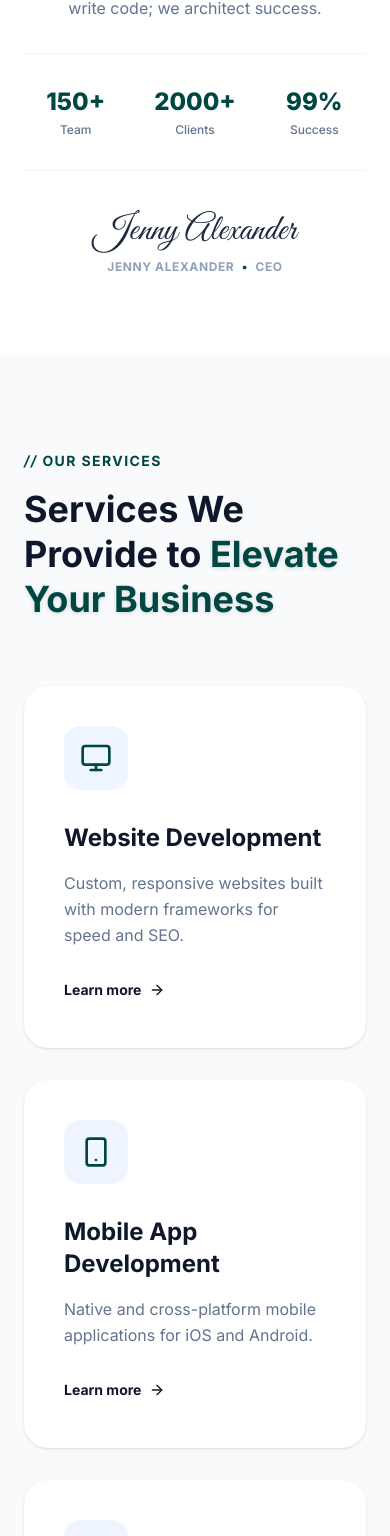
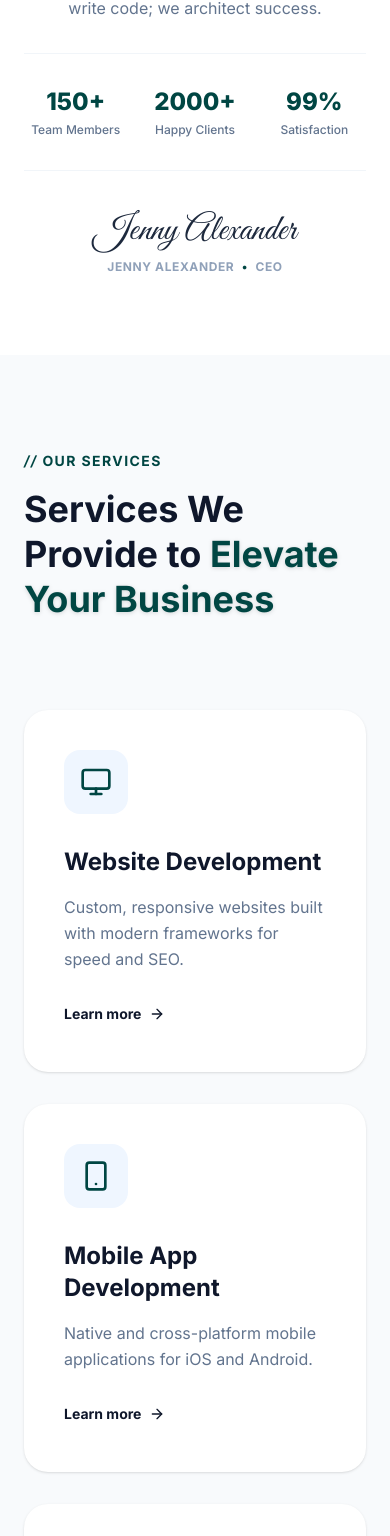
Before and after one commit to Sophianx234/ancorexhub, a Next.js app: page / in a window 390 px wide. Shown: the part 1720-3256 px from the top of the page. Built offline with nearby package versions, Linux system fonts and the light colour scheme; a web font is replaced by a local one.

Commit message:
feat: add scroll animation to sections

```diff
--- a/components/about.tsx
+++ b/components/about.tsx
@@ -1,4 +1,5 @@
-// Change this import to point to wherever your FadeIn file is
+'use client'
+
 import FadeIn from "@/lib/fade-in";
 import { MoveRight, Sparkles } from "lucide-react";
 import Image from "next/image";
@@ -9,54 +10,84 @@ const About = () => {
 
       <div className="max-w-7xl mx-auto grid lg:grid-cols-2 gap-12 lg:gap-16 items-center">
 
-        {/* LEFT SIDE: Images (Slide in from Left) */}
-        {/* 'left' means it starts on the left (x: 40) and slides into place */}
+        {/* LEFT SIDE: Image Composition (Slide in from Left) */}
         <FadeIn direction="left" delay={0.2} fullWidth>
           <div className="relative p-2 md:p-4">
-
-            {/* ... Keep your existing Sparkles & Background Shapes ... */}
+            {/* Decorative Sparkles */}
             <div className="absolute bottom-10 -left-4 md:-left-8 text-primary animate-pulse z-20">
               <Sparkles size={48} strokeWidth={1} fill="currentColor" />
             </div>
+
+            {/* Background Shape 1 (Top Left) - Scaled for mobile */}
             <div className="absolute top-0 left-0 w-32 h-32 md:w-48 md:h-48 bg-primary rounded-tl-[60px] md:rounded-tl-[100px] rounded-tr-3xl rounded-bl-3xl -z-10 transition-all" />
+
+            {/* Background Shape 2 (Bottom Right) - Scaled for mobile */}
             <div className="absolute bottom-0 right-2 md:right-4 w-32 h-32 md:w-48 md:h-48 bg-slate-900 rounded-br-[60px] md:rounded-br-[100px] rounded-tr-3xl rounded-bl-3xl -z-10 transition-all" />
 
             {/* Image Grid */}
             <div className="grid grid-cols-2 gap-3 md:gap-4">
+              {/* Image 1 */}
               <div className="h-40 md:h-56 relative rounded-tl-[40px] md:rounded-tl-[60px] rounded-br-2xl border-primary border-l-4 md:border-l-8 border-t-4 md:border-t-8 bg-slate-200 overflow-hidden shadow-lg transform transition hover:scale-[1.02]">
-                <Image fill src="/img-3.webp" alt="Team" className="w-full h-full object-cover" />
+                <Image
+                  fill
+                  src="/img-3.webp"
+                  alt="Team"
+                  className="w-full h-full object-cover"
+                />
               </div>
+
+              {/* Image 2 */}
               <div className="h-48 md:h-64 relative mt-6 md:mt-8 rounded-tr-[30px] md:rounded-tr-[40px] rounded-bl-2xl bg-slate-200 overflow-hidden shadow-lg transform transition hover:scale-[1.02]">
-                <Image fill src="/img-2.webp" alt="Professional" className="w-full h-full object-cover" />
+                <Image
+                  fill
+                  src="/img-2.webp"
+                  alt="Professional"
+                  className="w-full h-full object-cover"
+                />
               </div>
+
+              {/* Image 3 */}
               <div className="h-48 md:h-64 relative -mt-6 md:-mt-8 rounded-bl-[30px] md:rounded-bl-[40px] rounded-tr-2xl bg-slate-200 overflow-hidden shadow-lg transform transition hover:scale-[1.02]">
-                <Image fill src="/img-4.webp" alt="Working" className="w-full h-full object-cover" />
+                <Image
+                  fill
+                  src="/img-4.webp"
+                  alt="Working"
+                  className="w-full h-full object-cover"
+                />
               </div>
+
+              {/* Image 4 */}
               <div className="h-40 md:h-56 relative border-black dark:border-white border-r-4 md:border-r-8 border-b-4 md:border-b-8 rounded-br-[40px] md:rounded-br-[60px] rounded-tl-2xl bg-slate-200 overflow-hidden shadow-lg transform transition hover:scale-[1.02]">
-                <Image fill src="/img-1.webp" alt="Meeting" className="w-full h-full object-cover" />
+                <Image
+                  fill
+                  src="/img-1.webp"
+                  alt="Meeting"
+                  className="w-full h-full object-cover"
+                />
               </div>
             </div>
 
-            {/* "Hire Us" Badge */}
+            {/* "Hire Us" Badge (Center) */}
             <div className="absolute top-1/2 left-1/2 transform -translate-x-1/2 -translate-y-1/2 z-20">
-               {/* ... Your Badge Code ... */}
               <div className="relative w-24 h-24 md:w-28 md:h-28 bg-primary rounded-full flex items-center justify-center border-4 border-white dark:border-slate-800 shadow-2xl group cursor-pointer hover:bg-blue-700 transition">
+                {/* Dashed ring effect */}
                 <div className="absolute inset-1 border border-dashed border-primary/50 dark:border-white/30 rounded-full animate-[spin_10s_linear_infinite]" />
                 <div className="text-center text-white">
-                    <p className="text-[10px] font-bold tracking-widest uppercase mb-1">Hire Us</p>
+                  <p className="text-[10px] font-bold tracking-widest uppercase mb-1">
+                    Hire Us
+                  </p>
                   <MoveRight className="w-5 h-5 mx-auto group-hover:translate-x-1 transition" />
                 </div>
               </div>
             </div>
-
           </div>
         </FadeIn>
 
-        {/* RIGHT SIDE: Content (Waterfall Effect) */}
+        {/* RIGHT SIDE: Content (Waterfall Fade Up) */}
         <div className="pt-8 lg:pt-24 text-center lg:text-left">
 
-          {/* 1. Tag (Fade Up) */}
-          <FadeIn direction="up" delay={0.4}>
+          {/* Tag */}
+          <FadeIn direction="up" delay={0.3}>
             <div className="flex items-center justify-center lg:justify-start gap-2 mb-4">
               <span className="text-primary dark:text-tertiary font-bold italic text-lg">//</span>
               <span className="text-slate-600 dark:text-slate-400 font-semibold tracking-wide uppercase text-sm">
@@ -65,16 +96,20 @@ const About = () => {
             </div>
           </FadeIn>
 
-          {/* 2. Headline (Fade Up + Delay) */}
-          <FadeIn direction="up" delay={0.5}>
+          {/* Headline */}
+          <FadeIn direction="up" delay={0.4}>
             <h2 className="text-3xl md:text-5xl font-extrabold dark:text-white text-slate-900 mb-6 leading-tight">
-              Transforming <span className="text-primary dark:text-tertiary">Ideas</span> <br className="hidden md:block" />
-              into <span className="text-primary dark:text-tertiary">Digital Reality</span>
+              Transforming{" "}
+              <span className="text-primary dark:text-tertiary">Ideas</span> <br className="hidden md:block" />
+              into{" "}
+              <span className="text-primary dark:text-tertiary">
+                Digital Reality
+              </span>
             </h2>
           </FadeIn>
 
-          {/* 3. Description (Fade Up + More Delay) */}
-          <FadeIn direction="up" delay={0.6}>
+          {/* Description */}
+          <FadeIn direction="up" delay={0.5}>
             <p className="text-slate-500 dark:text-slate-400 text-base md:text-lg mb-8 leading-relaxed">
               Lorem ipsum dolor sit amet, consectetur adipiscing elit, sed do
               eiusmod tempor incididunt ut labore et dolore. We don't just write
@@ -82,13 +117,13 @@ const About = () => {
             </p>
           </FadeIn>
 
-          {/* 4. Stats Grid (Fade Up + More Delay) */}
-          <FadeIn direction="up" delay={0.7} fullWidth>
+          {/* Stats Grid */}
+          <FadeIn direction="up" delay={0.6} fullWidth>
             <div className="grid grid-cols-3 gap-4 md:gap-8 mb-10 border-y dark:border-white/10 border-slate-100 py-8">
               {[
-                { num: "150+", label: "Team" },
-                { num: "2000+", label: "Clients" },
-                { num: "99%", label: "Success" },
+                { num: "150+", label: "Team Members" },
+                { num: "2000+", label: "Happy Clients" },
+                { num: "99%", label: "Satisfaction" },
               ].map((stat, i) => (
                 <div key={i} className="text-center lg:text-left">
                   <div className="text-2xl md:text-3xl font-extrabold text-primary dark:text-tertiary mb-1">
@@ -102,8 +137,8 @@ const About = () => {
             </div>
           </FadeIn>
 
-          {/* 5. Signature (Fade Up + Final Delay) */}
-          <FadeIn direction="up" delay={0.8}>
+          {/* Signature Block */}
+          <FadeIn direction="up" delay={0.7}>
             <div>
               <div className="text-4xl font-vibes text-slate-800 dark:text-white mb-2">
                 Jenny Alexander
@@ -119,4 +154,5 @@ const About = () => {
     </section>
   );
 };
+
 export default About;
--- a/components/services.tsx
+++ b/components/services.tsx
@@ -1,55 +1,55 @@
+'use client'
+
 import { ArrowRight, LayoutTemplate, Monitor, Smartphone } from "lucide-react";
 import SectionTag from "./section-taq";
+import FadeIn from "@/lib/fade-in";
+import PerspectiveIn from "@/lib/perspective-in";
 
 const Services = () => (
   <section className="py-24 px-6 md:px-14 bg-[#F8FAFC] dark:bg-[#050505] transition-colors duration-300">
     <div className="max-w-7xl mx-auto">
-      {/* Header Section */}
+
+      {/* HEADER: Use FadeIn so text remains readable while moving */}
       <div className="flex flex-col md:flex-row justify-between items-end mb-16 gap-6">
-        <div>
+        <div className="max-w-lg">
+          <FadeIn direction="up" delay={0.2}>
             <SectionTag text="Our Services" />
-          <h2 className="text-4xl font-bold text-slate-900 dark:text-[#EDEDED] max-w-lg leading-tight mt-4">
+            <h2 className="text-4xl font-bold text-slate-900 dark:text-[#EDEDED] leading-tight mt-4">
               Services We Provide to{" "}
-            {/* CHANGED: High contrast Teal (Teal-300) instead of dark teal */}
               <span className="text-primary dark:text-[#5EEAD4] drop-shadow-sm">
                 Elevate Your Business
               </span>
             </h2>
+          </FadeIn>
         </div>
+
+        <FadeIn direction="left" delay={0.4}>
           <button className="hidden md:block bg-primary text-white dark:bg-[#004643] dark:text-[#E6FFFA] dark:hover:bg-[#006863] px-6 py-3 rounded-full text-sm font-medium hover:bg-primary/80 transition-all border border-transparent dark:border-[#115E59]">
             View All Services
           </button>
+        </FadeIn>
       </div>
 
-      {/* Cards Grid */}
+      {/* CARDS: Use PerspectiveIn for the "Dealt Card" 3D effect */}
       <div className="grid md:grid-cols-3 gap-8">
         {[
-          {
-            icon: <Monitor size={32} />,
-            title: "Website Development",
-            desc: "Custom, responsive websites built with modern frameworks for speed and SEO.",
-          },
-          {
-            icon: <Smartphone size={32} />,
-            title: "Mobile App Development",
-            desc: "Native and cross-platform mobile applications for iOS and Android.",
-          },
-          {
-            icon: <LayoutTemplate size={32} />,
-            title: "UI/UX Design",
-            desc: "User-centric design that ensures intuitive navigation and stunning visuals.",
-          },
+          { icon: <Monitor size={32} />, title: "Website Development", desc: "Custom, responsive websites built with modern frameworks for speed and SEO." },
+          { icon: <Smartphone size={32} />, title: "Mobile App Development", desc: "Native and cross-platform mobile applications for iOS and Android." },
+          { icon: <LayoutTemplate size={32} />, title: "UI/UX Design", desc: "User-centric design that ensures intuitive navigation and stunning visuals." },
         ].map((service, idx) => (
+
+          <PerspectiveIn
+            key={idx}
+            delay={0.2 + (idx * 0.15)}
+            fullWidth
+            className="h-full"
+          >
             <div
-            key={idx}
-            // CARD DESIGN:
-            // Light Mode: White card, shadow.
-            // Dark Mode: #0A0A0A (Rich Black) + #262626 (Border). NO bright backgrounds.
-            className="group p-10 rounded-3xl transition duration-300 border-b-8
+              className="group h-full p-10 rounded-3xl transition duration-300 border-b-8
               bg-white border-b-transparent hover:border-primary shadow-sm
               dark:bg-[#0A0A0A] dark:border dark:border-[#262626] dark:hover:border-[#5EEAD4] dark:hover:shadow-[0_0_30px_-10px_rgba(94,234,212,0.15)]"
             >
-            {/* Icon Box */}
+              {/* Icon */}
               <div className="w-16 h-16 rounded-2xl flex items-center justify-center mb-8 transition-colors
                 bg-blue-50 text-primary group-hover:bg-primary group-hover:text-white
                 dark:bg-[#171717] dark:text-[#5EEAD4] dark:group-hover:bg-[#5EEAD4] dark:group-hover:text-[#050505]"
@@ -57,17 +57,13 @@ const Services = () => (
                 {service.icon}
               </div>
 
-            {/* Title: High Contrast White (#EDEDED) */}
+              {/* Content */}
               <h3 className="text-2xl font-bold mb-4 text-slate-900 dark:text-[#EDEDED]">
                 {service.title}
               </h3>
-
-            {/* Description: Readable Grey (#A3A3A3) - Avoids being too dim */}
               <p className="mb-8 leading-relaxed text-slate-500 dark:text-[#A3A3A3]">
                 {service.desc}
               </p>
-
-            {/* Link */}
               <a
                 href="#"
                 className="flex items-center gap-2 text-sm font-bold transition
@@ -77,6 +73,7 @@ const Services = () => (
                 Learn more <ArrowRight size={16} />
               </a>
             </div>
+          </PerspectiveIn>
         ))}
       </div>
     </div>
--- /dev/null
+++ b/lib/perspective-in.tsx
@@ -0,0 +1,54 @@
+'use client'
+
+import { motion, useInView } from 'framer-motion'
+import { useRef } from 'react'
+
+interface Props {
+  children: React.ReactNode
+  className?: string
+  delay?: number
+  fullWidth?: boolean
+}
+
+export default function PerspectiveIn({
+  children,
+  className = "",
+  delay = 0,
+  fullWidth = false
+}: Props) {
+  const ref = useRef(null)
+  const isInView = useInView(ref, { once: true, margin: "-10%" })
+
+  return (
+    <div
+      ref={ref}
+      className={className}
+      // CRITICAL: perspective creates the 3D depth
+      style={{ perspective: "1000px", width: fullWidth ? "100%" : "auto" }}
+    >
+      <motion.div
+        initial={{
+          opacity: 0,
+          rotateX: 30, // Tilted back 30 degrees
+          y: 60,       // Pushed down
+          scale: 0.9   // Slightly smaller
+        }}
+        animate={isInView ? {
+          opacity: 1,
+          rotateX: 0,  // Stands up straight
+          y: 0,
+          scale: 1
+        } : {}}
+        transition={{
+          type: "spring",
+          stiffness: 200, // Slightly looser spring for a "heavy" feel
+          damping: 20,    // No bouncing, just a solid "thud" into place
+          mass: 1.2,      // Adds weight
+          delay: delay,
+        }}
+      >
+        {children}
+      </motion.div>
+    </div>
+  )
+}
--- /dev/null
+++ b/lib/pop-in.tsx
@@ -0,0 +1,47 @@
+'use client'
+
+import { motion, useInView } from 'framer-motion'
+import { useRef } from 'react'
+
+interface Props {
+  children: React.ReactNode
+  className?: string
+  delay?: number
+}
+
+export default function PopIn({
+  children,
+  className = "",
+  delay = 0
+}: Props) {
+  const ref = useRef(null)
+  const isInView = useInView(ref, { once: true, margin: "-10%" })
+
+  return (
+    <motion.div
+      ref={ref}
+      initial={{
+        opacity: 0,
+        scale: 0.9,       // Start slightly smaller (not too small)
+        y: 50,            // Start further down
+        filter: "blur(10px)" // The "Fast Motion" blur effect
+      }}
+      animate={isInView ? {
+        opacity: 1,
+        scale: 1,
+        y: 0,
+        filter: "blur(0px)"
+      } : {}}
+      transition={{
+        type: "spring",
+        stiffness: 400,   // Snappy tension (feels fast)
+        damping: 25,      // Controlled settle (feels heavy)
+        mass: 1.2,        // Adds weight to the object
+        delay: delay,
+      }}
+      className={className}
+    >
+      {children}
+    </motion.div>
+  )
+}
```
Also changed, not shown: components/why-choose-us.tsx (+40 -30 lines), components/work-process.tsx (+25 -24 lines). Lines whose indentation alone changed are shown as unchanged.
